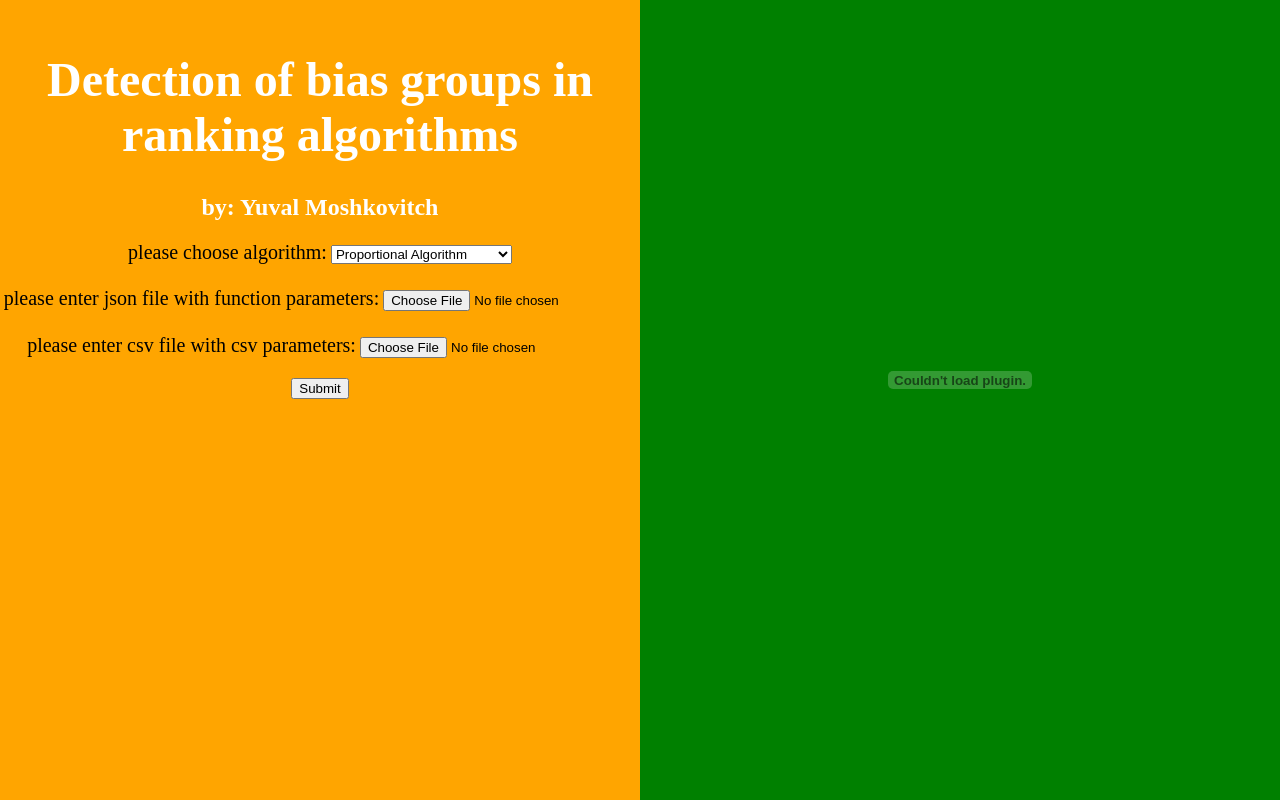
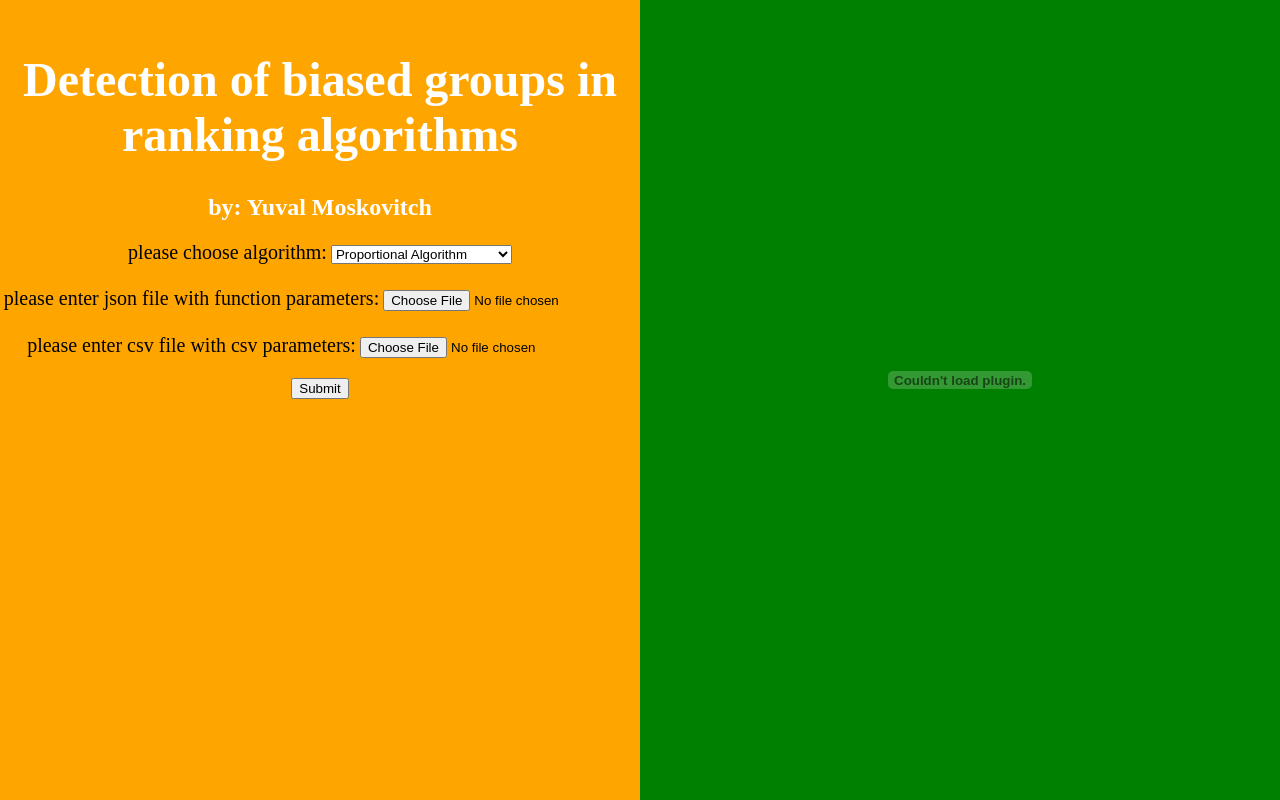
Before and after one commit to talni/Detection-of-Groups-with-Biased-Representation-in-Ranking, a Flask app: template templates/home.html in a window 1280 px wide. Run offline with Flask 2, Linux system fonts and the light colour scheme; the template is opened without the code that fills it, so the values that code supplies are empty; parts of the project's set-up code (start-up, migrations or seed data) failed here and were passed over.

Commit message:
fix bugs

```diff
--- a/templates/home.html
+++ b/templates/home.html
@@ -44,8 +44,8 @@
 </head>
 <div class="split left">
 <body style="background:orange; align-items: center;">
-<h1 style="text-align:center; color:white; font-size:300%; ">Detection of bias groups in ranking algorithms</h1>
-<h2 style="text-align:center; color:white; ">by: Yuval Moshkovitch</h2>
+<h1 style="text-align:center; color:white; font-size:300%; ">Detection of biased groups in ranking algorithms</h1>
+<h2 style="text-align:center; color:white; ">by: Yuval Moskovitch</h2>
 
       <form action = "http://localhost:3000/GraphTraverse" method = "POST"
          enctype = "multipart/form-data">
```
